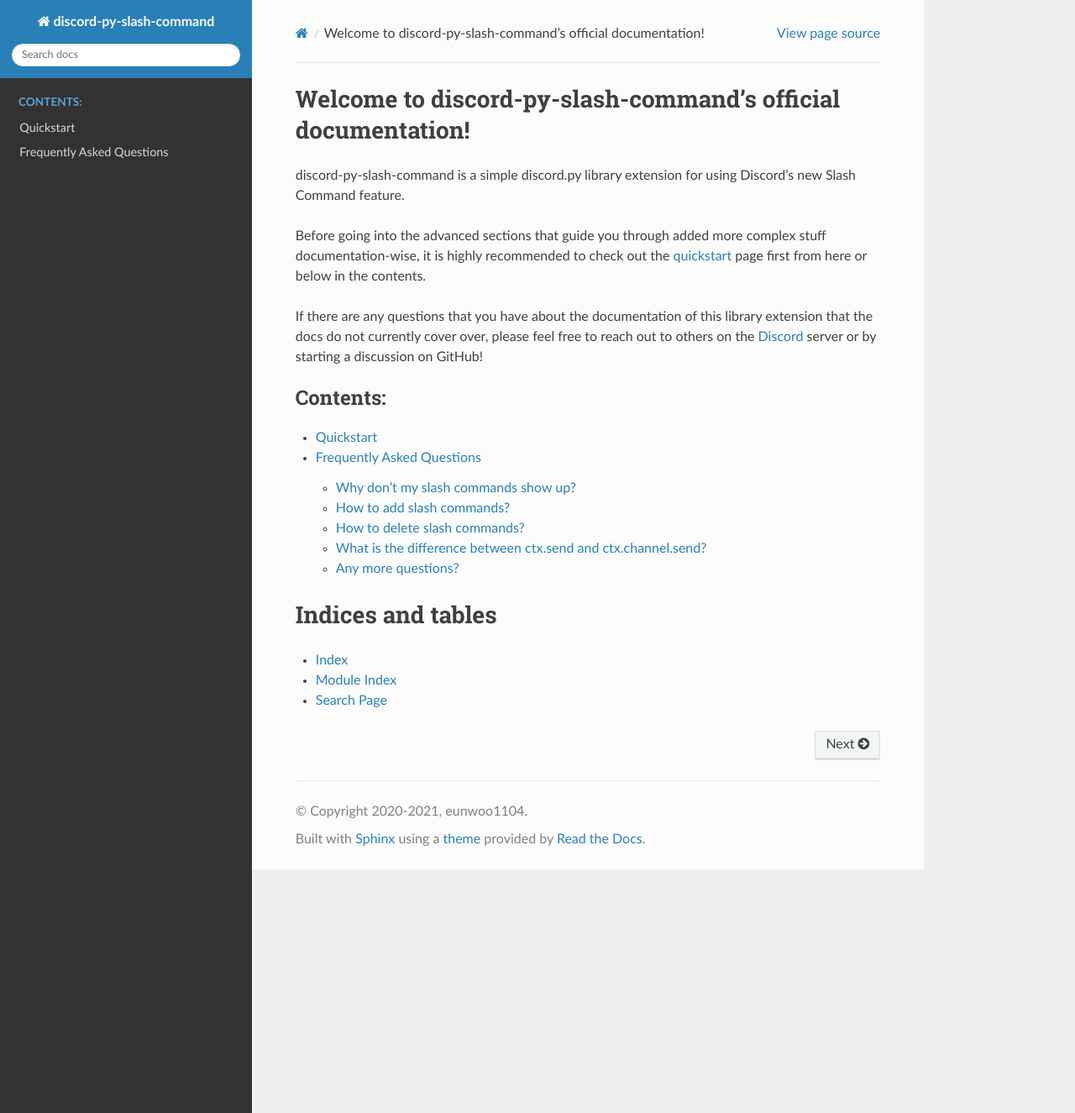
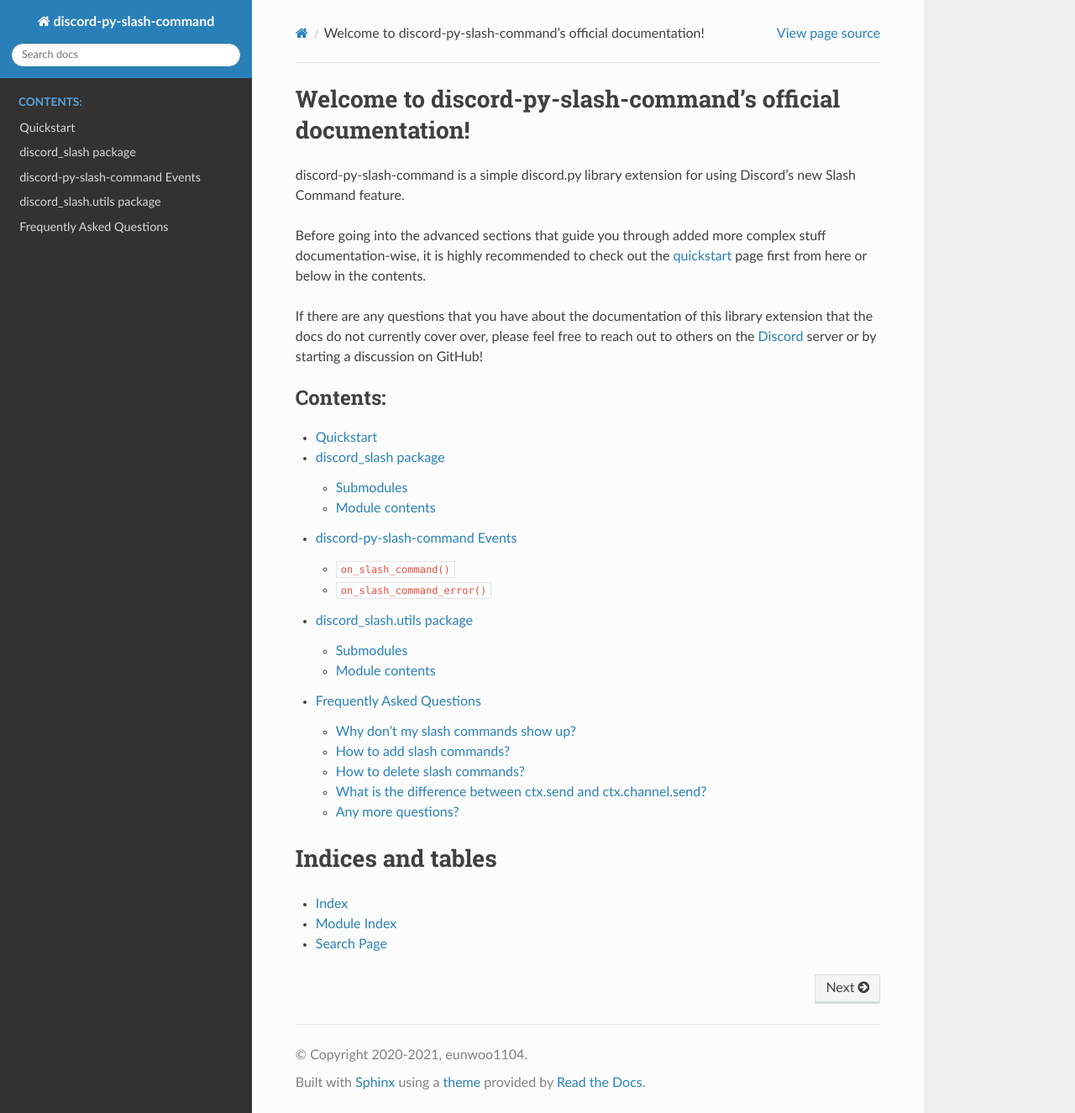
Before and after one commit to interactions-py/interactions.py, a Sphinx documentation site: the page built from docs/index.rst, in a window 1280 px wide and 1325 px high. Shown: the whole window at 84% size. Built offline with Sphinx 7.4.7 and the Read the Docs theme 2.0.0, drawn with Linux system fonts in a browser that asks for light colours.

Commit message:
Update docs/index.rst
Fix for sidebar navigation information not showing.

Co-authored-by: eunwoo1104 <61371424+eunwoo1104@users.noreply.github.com>

```diff
--- a/docs/index.rst
+++ b/docs/index.rst
@@ -26,6 +26,9 @@
    :caption: Contents:
 
    quickstart.rst
+   discord_slash.rst
+   events.rst
+   discord_slash.utils.rst
    faq.rst
 
 Indices and tables
```
